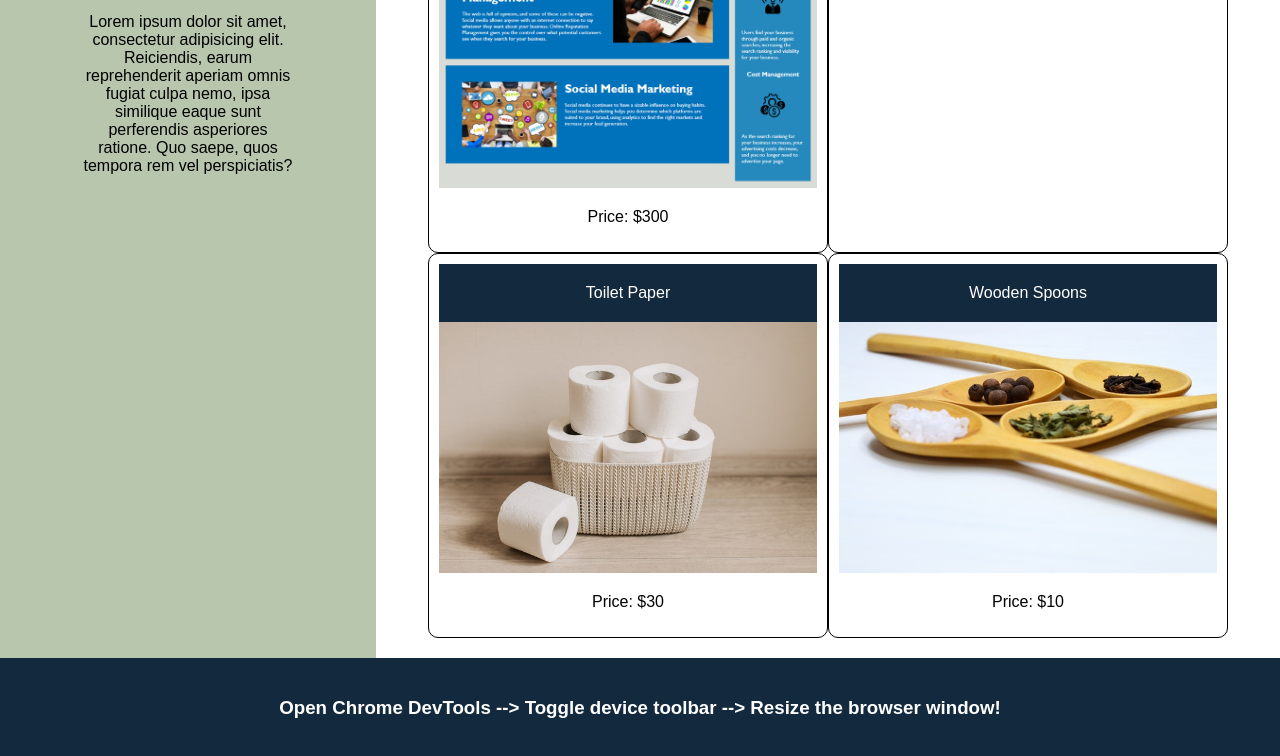
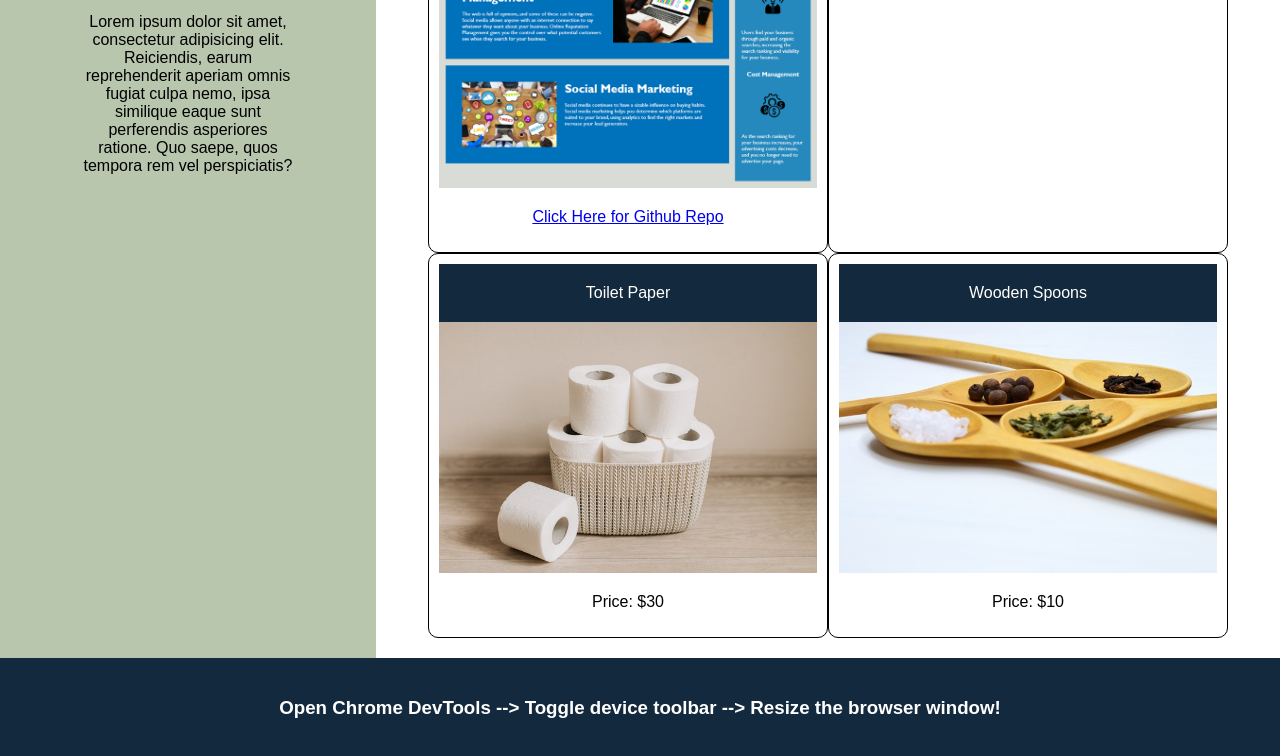
Before and after one commit to alexmin94/Portfolio, a plain HTML site: page index.html in a window 1280 px wide. Shown: the part 739-1495 px from the top of the page. Drawn offline with Linux system fonts and the light colour scheme.

Commit message:
added first project Refactor

```diff
--- a/index.html
+++ b/index.html
@@ -36,7 +36,7 @@
         <section class="card">
           <header>Refactor</header>
          <a href="https://alexmin94.github.io/Refactor/" target="_blank" rel="noopener noreferrer"> <img src="./assets/images/refactor-thumbnail.png" alt="project 1 thumbnail" /> </a>
-          <p>Price: $300</p>
+         <a href="https://github.com/alexmin94/Refactor" target="_blank" rel="noopener noreferrer"> <p>Click Here for Github Repo</p></a>
         </section>
         <section class="card">
           <header>Tablet</header>
```
